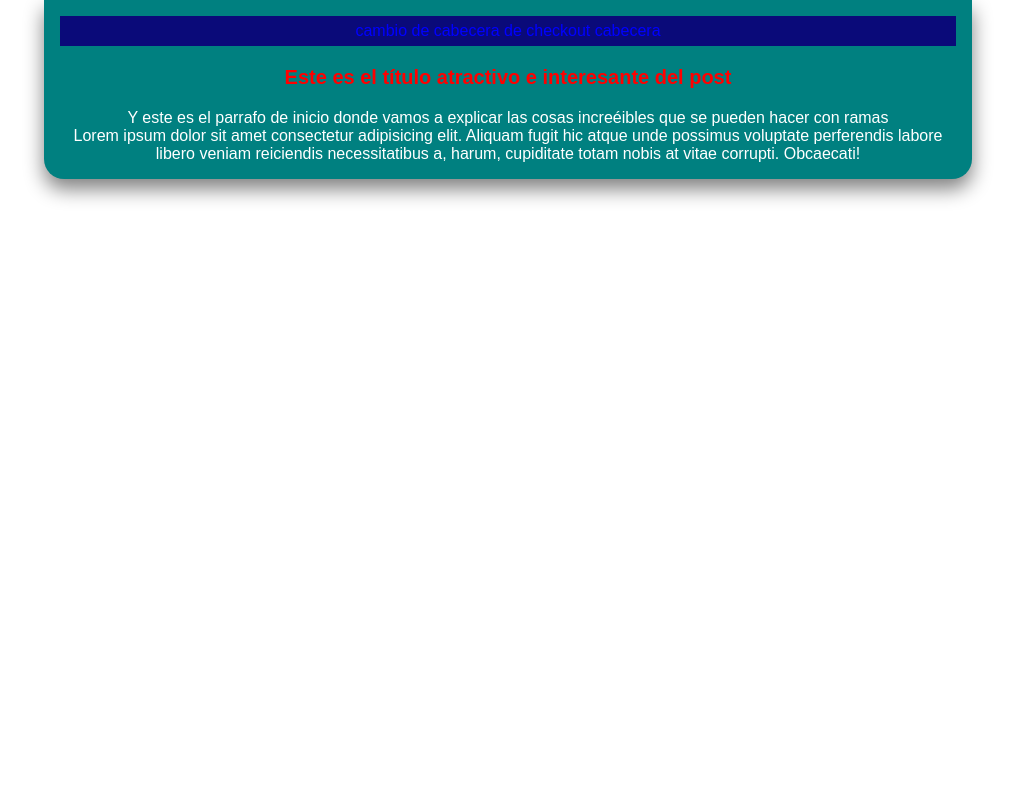
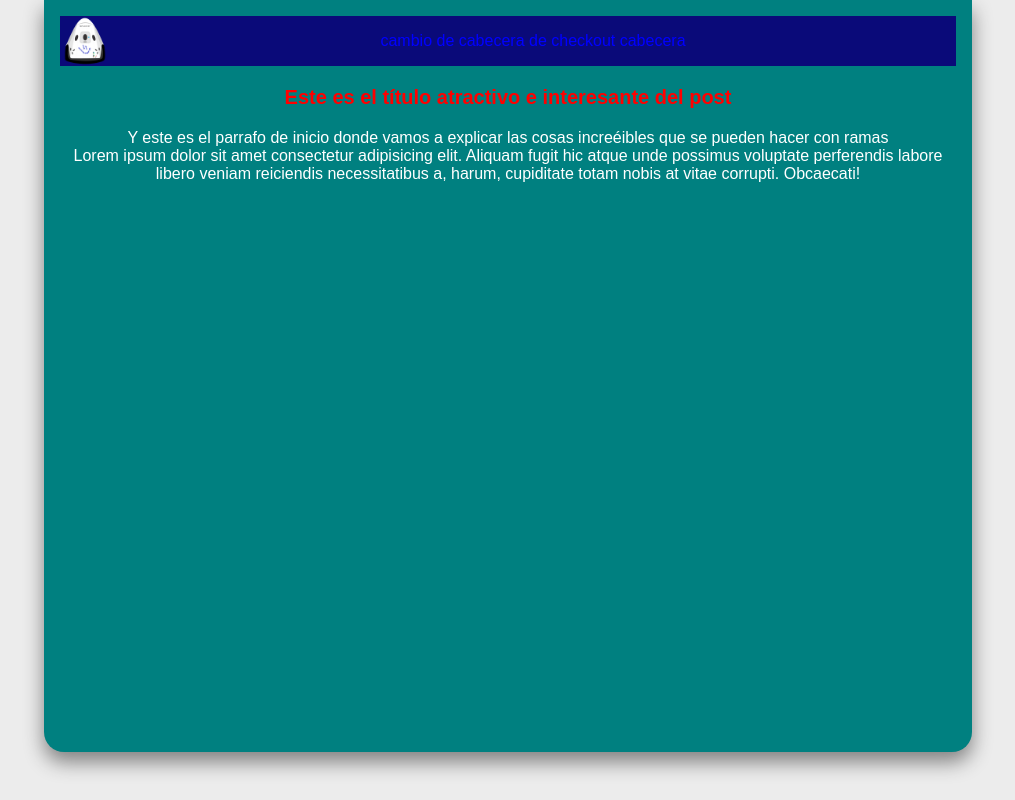
Before and after one commit to Bruunildo/portafolio, a plain HTML site: page index.html in a window 1280 px wide. Shown: the whole page, without its empty margins (132-1147 px from the left). Drawn offline with Linux system fonts and the light colour scheme.

Commit message:
colores, logo

```diff
--- a/css/estilos.css
+++ b/css/estilos.css
@@ -10,6 +10,7 @@ body
     font-size: 16px;
     margin: 0;
     padding: 0;
+    background-color: rgb(236, 236, 236);
 }
 #container
 {
@@ -21,15 +22,27 @@ body
     background-color: teal;
     border-radius: 0px 0px 20px 20px;
     box-shadow: 0px  10px 20px grey;
+    height: calc(100% - 10%);
 }
 #cabecera{
-    display: flex;
-    justify-content: center;
+
+
     align-items: center;
     width: 100%;
-    height: 30px;
+    height: 50px;
     color: blue;
     background-color: rgb(10, 10, 121);
+    display: grid;
+    grid-template-columns: 1f 1f;
+
+}
+#cabecera img{
+    width: 50px;
+    height: 50px;
+    grid-column: 1;
+}
+.titulo{
+    grid-column: 2;
 }
 
 #container h1
--- a/index.html
+++ b/index.html
@@ -6,7 +6,12 @@
     <body>
         <div id="container">
             <div id="cabecera">
+                <div>
+                    <img src="imagenes/dragon.png" alt="">
+                </div>
+                <div class="titulo">
                 cambio de cabecera de checkout cabecera
+                </div>
             </div>
             <div id="post">
                 <h1>Este es el título atractivo e interesante del post</h1>
```
